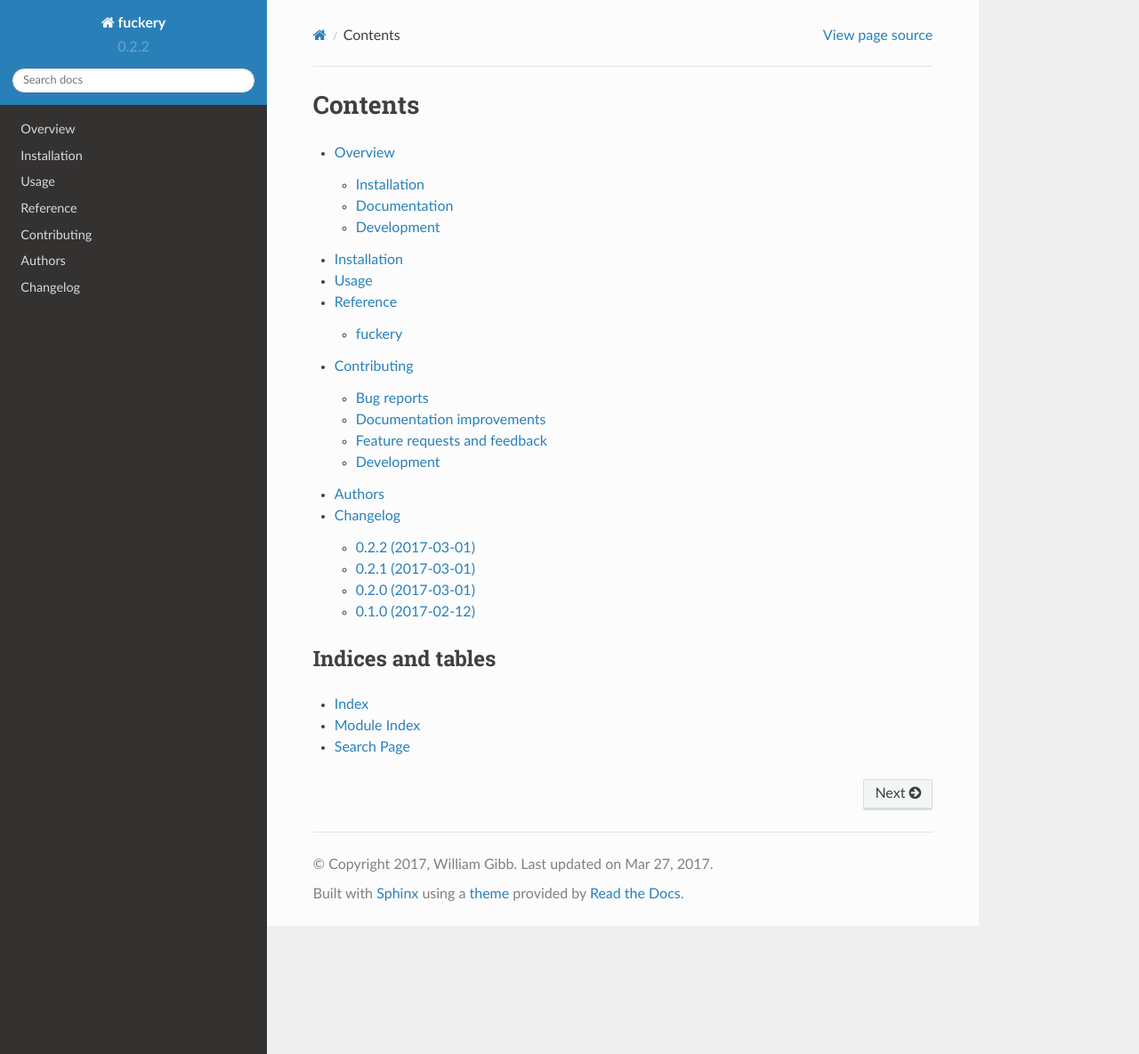
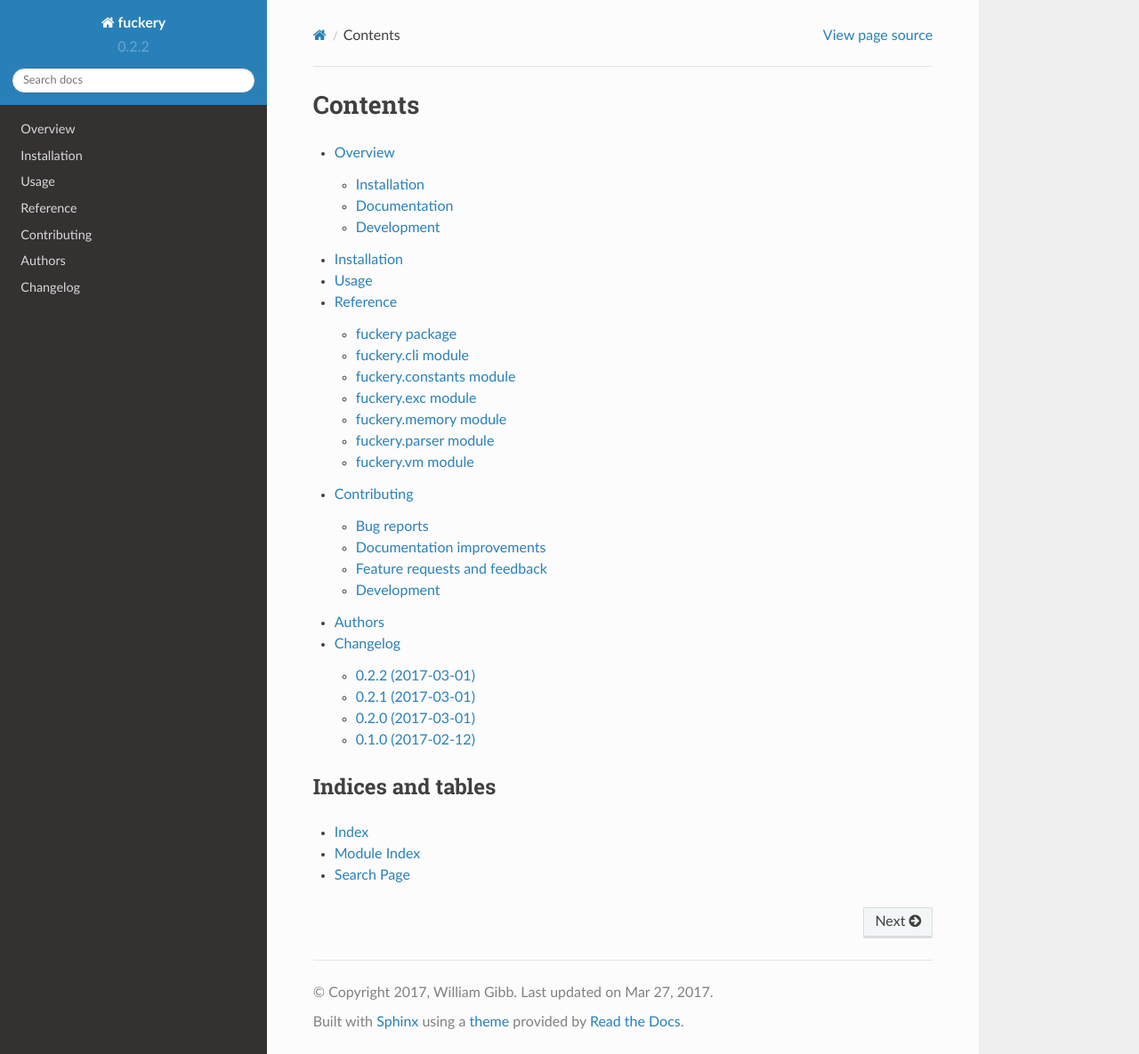
Before and after one commit to williamgibb/pyFuckery, a Sphinx documentation site: the page built from docs/index.rst, in a window 1280 px wide and 1185 px high. Shown: the whole window at 89% size. Built offline with Sphinx 7.4.7 and the Read the Docs theme 2.0.0, drawn with Linux system fonts in a browser that asks for light colours.

Commit message:
Add autodocs frrom spinx-apidoc command (sphinx-apidoc -M -e -f docs/reference src/fuckery). Update constributors page.

```diff
--- /dev/null
+++ b/docs/reference/fuckery.cli.rst
@@ -0,0 +1,7 @@
+fuckery.cli module
+==================
+
+.. automodule:: fuckery.cli
+    :members:
+    :undoc-members:
+    :show-inheritance:
--- /dev/null
+++ b/docs/reference/fuckery.constants.rst
@@ -0,0 +1,7 @@
+fuckery.constants module
+========================
+
+.. automodule:: fuckery.constants
+    :members:
+    :undoc-members:
+    :show-inheritance:
--- /dev/null
+++ b/docs/reference/fuckery.exc.rst
@@ -0,0 +1,7 @@
+fuckery.exc module
+==================
+
+.. automodule:: fuckery.exc
+    :members:
+    :undoc-members:
+    :show-inheritance:
--- /dev/null
+++ b/docs/reference/fuckery.memory.rst
@@ -0,0 +1,7 @@
+fuckery.memory module
+=====================
+
+.. automodule:: fuckery.memory
+    :members:
+    :undoc-members:
+    :show-inheritance:
--- /dev/null
+++ b/docs/reference/fuckery.parser.rst
@@ -0,0 +1,7 @@
+fuckery.parser module
+=====================
+
+.. automodule:: fuckery.parser
+    :members:
+    :undoc-members:
+    :show-inheritance:
--- a/docs/reference/fuckery.rst
+++ b/docs/reference/fuckery.rst
@@ -1,9 +1,19 @@
-fuckery
-=======
-
-.. testsetup::
-
-    from fuckery import *
+fuckery package
+===============
 
 .. automodule:: fuckery
     :members:
+    :undoc-members:
+    :show-inheritance:
+
+Submodules
+----------
+
+.. toctree::
+
+   fuckery.cli
+   fuckery.constants
+   fuckery.exc
+   fuckery.memory
+   fuckery.parser
+   fuckery.vm
--- /dev/null
+++ b/docs/reference/fuckery.vm.rst
@@ -0,0 +1,7 @@
+fuckery.vm module
+=================
+
+.. automodule:: fuckery.vm
+    :members:
+    :undoc-members:
+    :show-inheritance:
--- /dev/null
+++ b/docs/reference/modules.rst
@@ -0,0 +1,7 @@
+fuckery
+=======
+
+.. toctree::
+   :maxdepth: 4
+
+   fuckery
```
Also changed, not shown: CONTRIBUTING.rst (+7 -3 lines).
